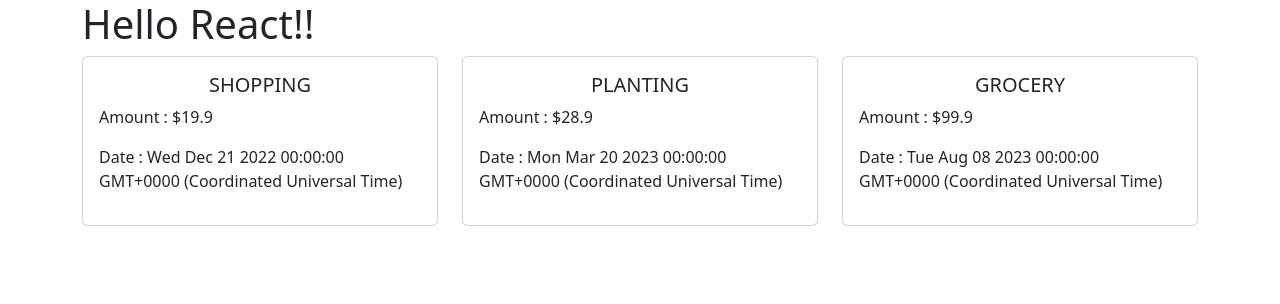
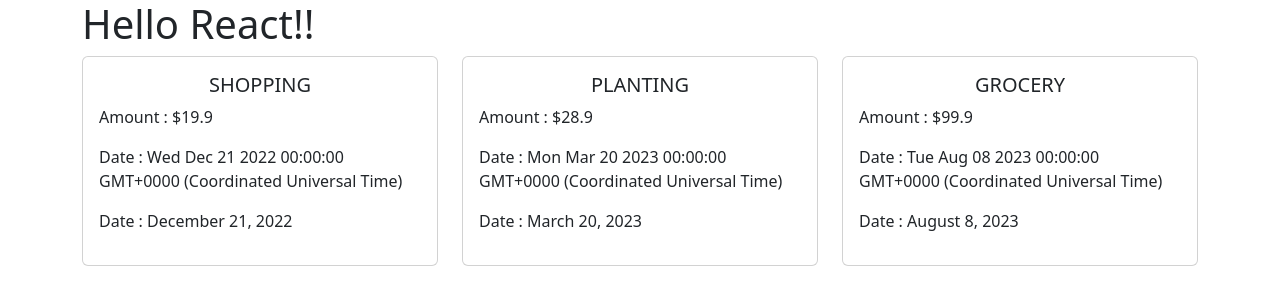
Before and after one commit to synergy2411/del-oct-23-frontend-adv-module-two, a React (Create React App) app in the folder awesome-app/: page / in a window 1280 px wide. Shown: the top 304 px of the page. Built offline with nearby package versions, Linux system fonts and the light colour scheme.

Commit message:
expense date dded

```diff
--- /dev/null
+++ b/awesome-app/src/components/Expenses/ExpenseDate/ExpenseDate.jsx
@@ -0,0 +1,13 @@
+const ExpenseDate = ({ createdAt }) => {
+  const year = createdAt.getFullYear();
+  const day = createdAt.toLocaleString("en-US", { day: "numeric" });
+  const month = createdAt.toLocaleString("en-US", { month: "long" });
+  //   console.log(createdAt.getMonth());
+  return (
+    <p>
+      Date : {month} {day}, {year}
+    </p>
+  );
+};
+
+export default ExpenseDate;
--- a/awesome-app/src/components/Expenses/ExpenseItem/ExpenseItem.jsx
+++ b/awesome-app/src/components/Expenses/ExpenseItem/ExpenseItem.jsx
@@ -1,4 +1,6 @@
-const ExpenseItem = ({ expense }) => {
+import ExpenseDate from "../ExpenseDate/ExpenseDate";
+
+const ExpenseItem = ({ expense, children }) => {
   return (
     <div className="col-4">
       <div className="card">
@@ -6,6 +8,8 @@
           <h5 className="text-center">{expense.title.toUpperCase()}</h5>
           <p>Amount : ${expense.amount}</p>
           <p>Date : {expense.createdAt.toString()}</p>
+          <ExpenseDate createdAt={expense.createdAt} />
+          {/* {children} */}
         </div>
       </div>
     </div>
--- a/awesome-app/src/components/Expenses/Expenses.jsx
+++ b/awesome-app/src/components/Expenses/Expenses.jsx
@@ -27,6 +27,10 @@
     <Fragment>
       <div className="row">
         <ExpenseItem expense={expenses[0]} />
+
+        {/* <ExpenseItem expense={expenses[0]}>
+          <p>The parent supplied paragraph</p>
+        </ExpenseItem> */}
         <ExpenseItem expense={expenses[1]} />
         <ExpenseItem expense={expenses[2]} />
       </div>
```
